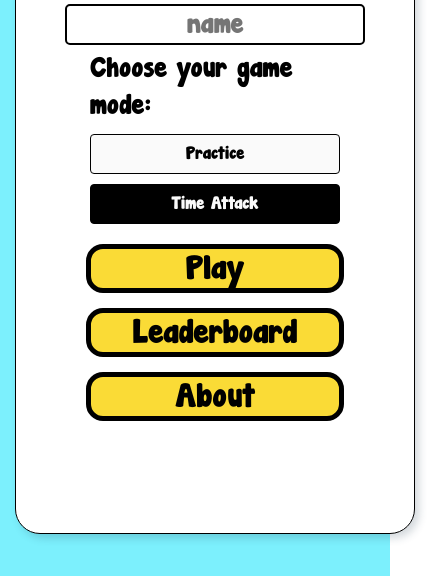
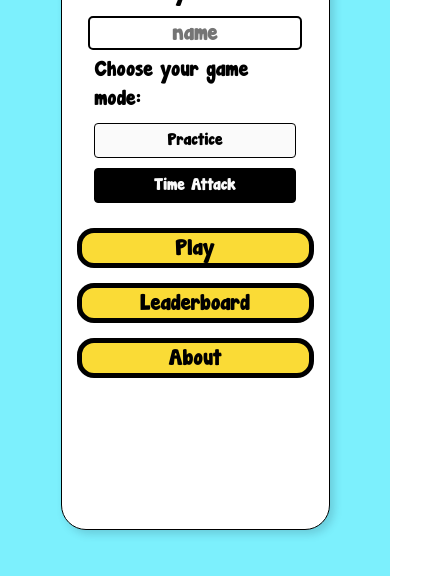
Before and after one commit to slice312/math-quiz, a website built with webpack: page src/pages/main-menu/index.html in a window 390 px wide. Shown: the part 268-844 px from the top of the page, 430 px wide, since content can reach past the window. Built offline with nearby package versions, Linux system fonts and the light colour scheme.

Commit message:
main menu adaptive

```diff
--- a/src/pages/main-menu/index.html
+++ b/src/pages/main-menu/index.html
@@ -28,17 +28,17 @@
 
             <ul class="main-menu__button-list">
                 <li class="main-menu__button-item">
-                    <button class="btn-default alo" id="main-menu-btn-play" type="submit">
+                    <button class="btn-default" id="main-menu-btn-play" type="submit">
                         Play
                     </button>
                 </li>
                 <li class="main-menu__button-item">
-                    <app-link class="btn-default alo" href="leaderboard">
+                    <app-link class="btn-default" href="leaderboard">
                         Leaderboard
                     </app-link>
                 </li>
                 <li class="main-menu__button-item">
-                    <app-link class="btn-default alo" href="about">
+                    <app-link class="btn-default" href="about">
                         About
                     </app-link>
                 </li>
--- a/src/pages/main-menu/index.scss
+++ b/src/pages/main-menu/index.scss
@@ -15,7 +15,7 @@
 
     &__form {
         width: 500px;
-        height: 80vh;
+        height: 89vh;
         display: flex;
         flex-direction: column;
         justify-content: center;
@@ -41,8 +41,9 @@
 
         input {
             margin-top: 10px;
+            width: 100%;
+            text-align: center;
             font-size: 25px;
-            text-align: center;
             border: 2px solid black;
             border-radius: 5px;
         }
@@ -50,10 +51,10 @@
 
     &__game-mode {
         margin-top: 5px;
-        font-size: 25px;
-        width: 70%;
+        width: 65%;
         display: flex;
         flex-direction: column;
+        font-size: 25px;
     }
 
     &__game-mode-radio {
@@ -63,7 +64,8 @@
 
     &__game-mode-label {
         --color-text: black;
-        --color-border: black
+        --color-border: black;
+        font-size: 20px;
     }
 
     &__button-list {
@@ -95,8 +97,59 @@
 @media (max-width: 550px) {
     .main-menu {
         &__form {
-            height: 90vh;
+            width: auto;
             max-width: 400px;
+        }
+
+        &__game-mode {
+            width: 85%;
+        }
+
+        &__button-list {
+            padding: 15px 0;
         }
     }
 }
+
+
+@media (max-width: 395px) {
+    .main-menu {
+        &__form {
+            padding: 15px;
+        }
+
+        &__title {
+            font-size: 50px;
+            line-height: 60px;
+        }
+
+
+        &__player-name {
+            font-size: 20px;
+
+            input {
+                width: 90%;
+                align-self: center;
+                font-size: 20px;
+            }
+        }
+
+        &__game-mode {
+            legend {
+                font-size: 19px;
+            }
+        }
+
+        &__game-mode-label {
+            height: 35px;
+            font-size: 15px;
+        }
+
+        &__button-item {
+            button, app-link {
+                height: 40px;
+                font-size: 20px;
+            }
+        }
+    }
+}
```
